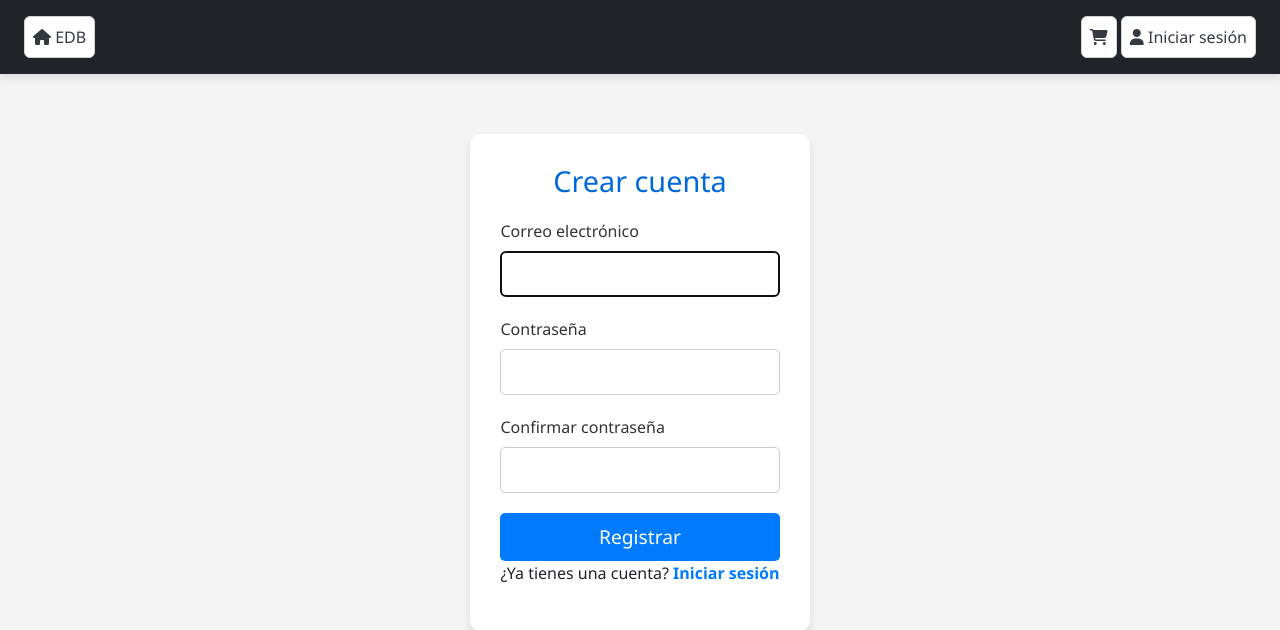
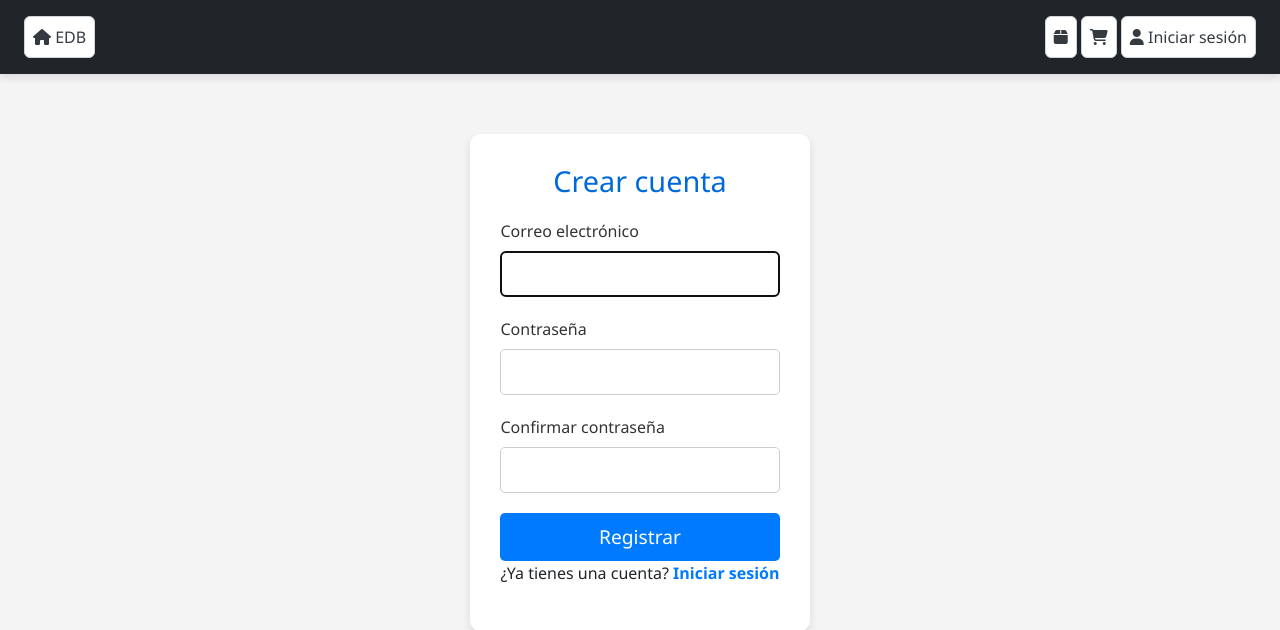
Before and after one commit to ECA-2-10/ecommerce-edb, a Django app: page /account/register/ in a window 1280 px wide. Shown: the top 630 px of the page. Run offline with Django 5.2, Linux system fonts and the light colour scheme.

Commit message:
add order button

```diff
--- a/templates/base-better.html
+++ b/templates/base-better.html
@@ -42,6 +42,11 @@
                 </section>
             {% endif %}
             <section class="d-flex gap-1">
+                <a href="/order/">
+                    <button class="btn btn-light p-2" aria-label="Pedidos">
+                        <i class="fa-solid fa-box"></i>
+                    </button>
+                </a>
                 <a href="/cart/view/">
                     <button class="btn btn-light p-2" aria-label="Carrito">
                         <i class="fa-solid fa-cart-shopping"></i>
```
